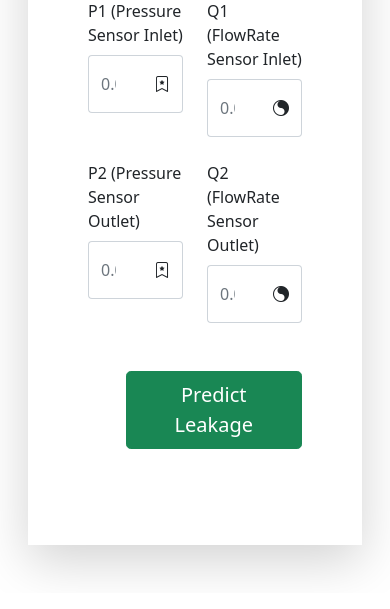
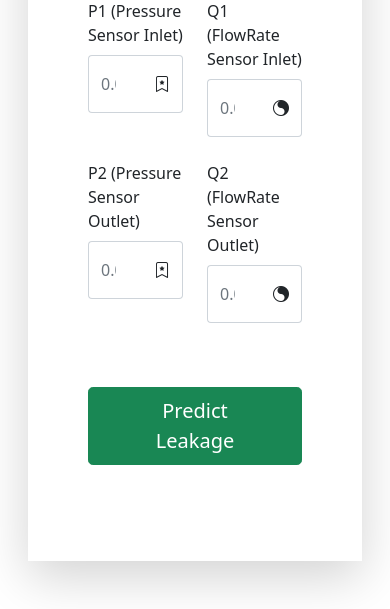
Before and after one commit to Binarycodel/pipeline, a Flask app: template app/templates/index.html in a window 390 px wide. Shown: the part 458-1067 px from the top of the page. Before the commit the page ends 1034 px from the top, so only its background shows below. Run offline with Flask 3, Linux system fonts and the light colour scheme; the template is opened without the code that fills it, so the values that code supplies are empty.

Commit message:
new commit

```diff
--- a/app/templates/index.html
+++ b/app/templates/index.html
@@ -105,7 +105,7 @@
                     <div class="col justify-content-center text-center">
                         <p id="result" class="muted fs-2 text-secondary justify-content-center"> </p>
                     </div>
-                    <div class="col">
+                    <div class="col-12 col-md-6">
                         <div class="text-center">
                             <button type="button" id="predict_button" class="btn btn-lg btn-success px-5 my-4 mb-5">Predict Leakage</button>
                         </div>
--- a/run.py
+++ b/run.py
@@ -1,4 +1,8 @@
 from app import app
 
-if __name__ == "__main__":
-    app.run()
+
+app.run()
+
+
+# if __name__ == "__main__":
+#     app.run()
```
